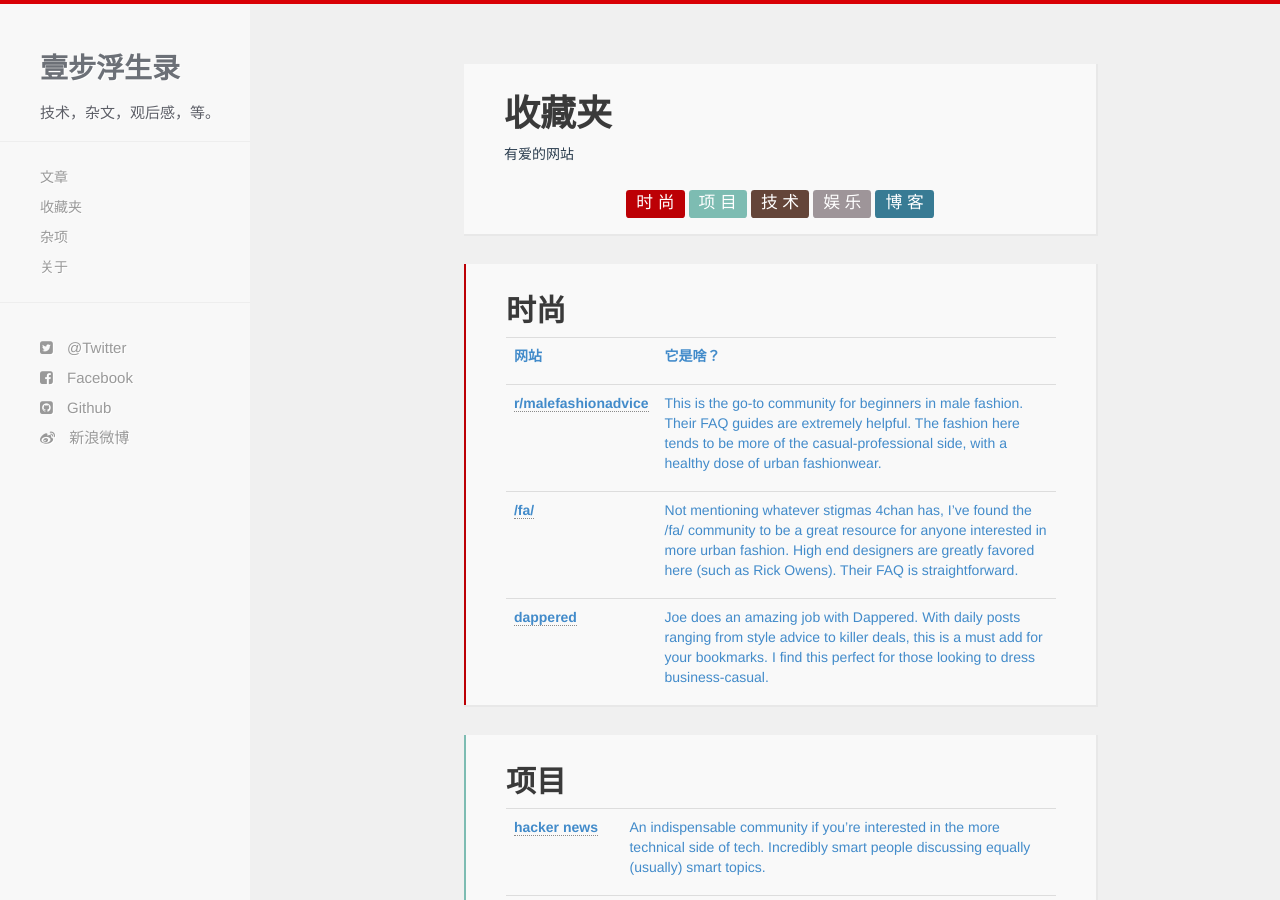
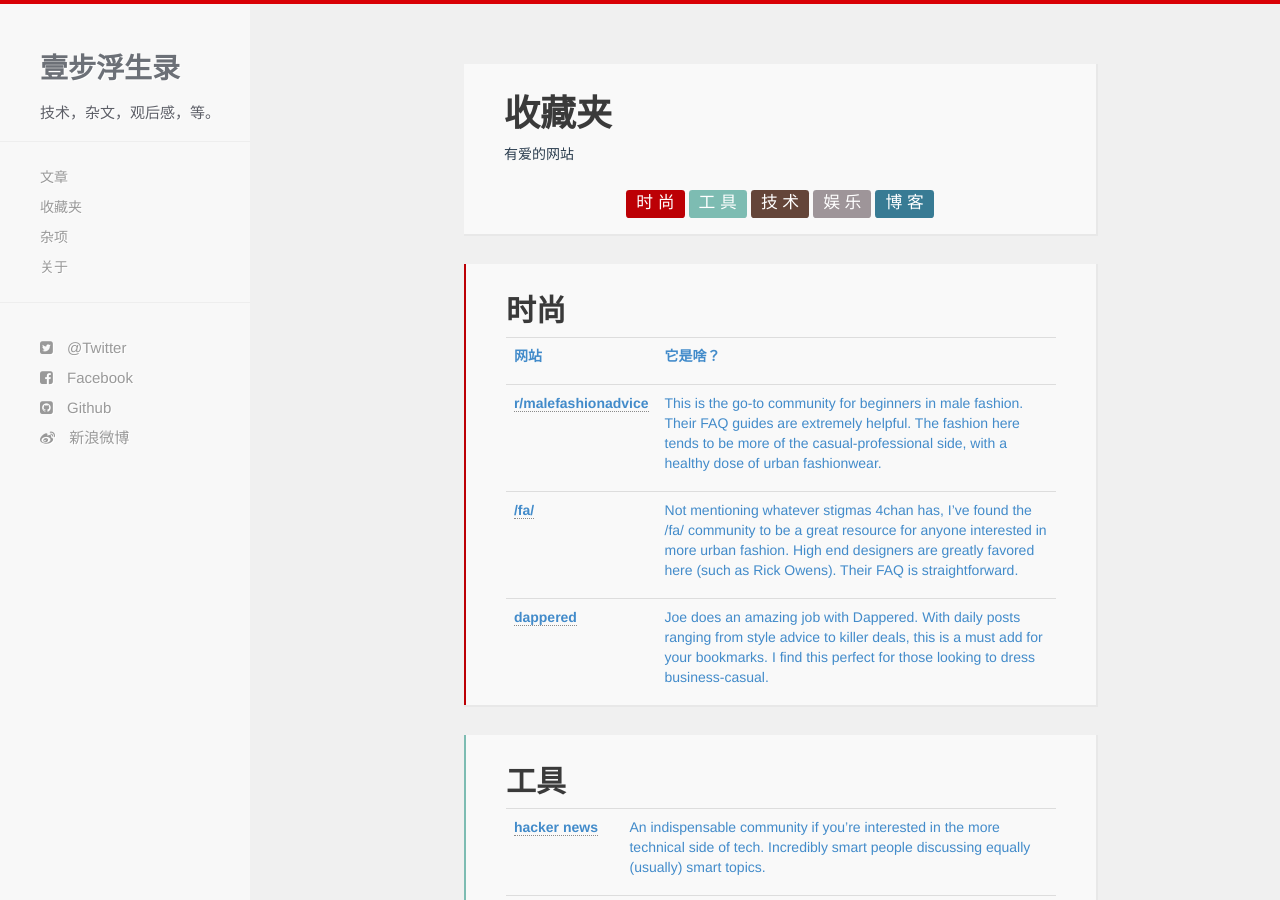
Before and after one commit to liyalin/liyalin.github.io, a Jekyll site: the page built from links.html, in a window 1280 px wide and 900 px high. Built offline with Jekyll 4.4.1, drawn with Linux system fonts in a browser that asks for light colours; nearby versions of some CDN libraries; Markdown is read by kramdown in place of the engine named in the settings.

Commit message:
no message

```diff
--- a/links.html
+++ b/links.html
@@ -9,7 +9,7 @@ title: Links
       <br>
       <center>
       <a href="#fashion"><span class="label label-danger fashion-button">时  尚</span></a>
-      <a href="#programming"><span class="label label-danger programming-button">项  目</span></a>
+      <a href="#programming"><span class="label label-danger programming-button">工  具</span></a>
       <a href="#tech"><span class="label label-danger tech-button">技  术</span></a>
       <a href="#misc"><span class="label label-danger misc-button">娱  乐</span></a>
       <a href="#misc"><span class="label label-danger podcasts-button">博  客</span></a>
@@ -60,7 +60,7 @@ title: Links
 
     <div id="article"class="programming">
       <a name="programming">
-      <h2>项目</h2>
+      <h2>工具</h2>
       <table class="table table-hover ">
         <tbody>
           <tr>
```
